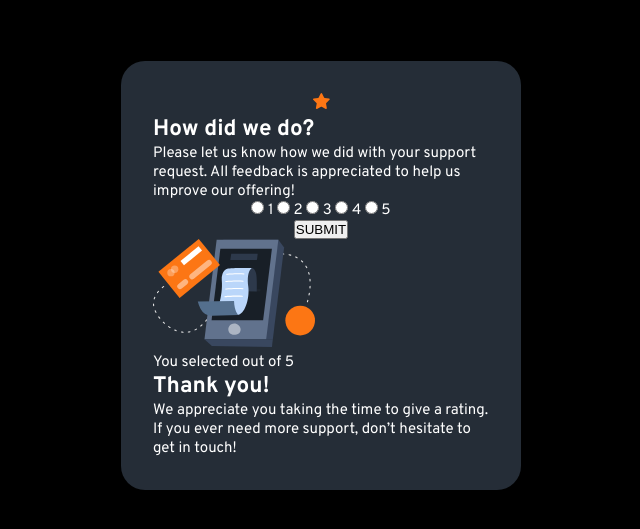
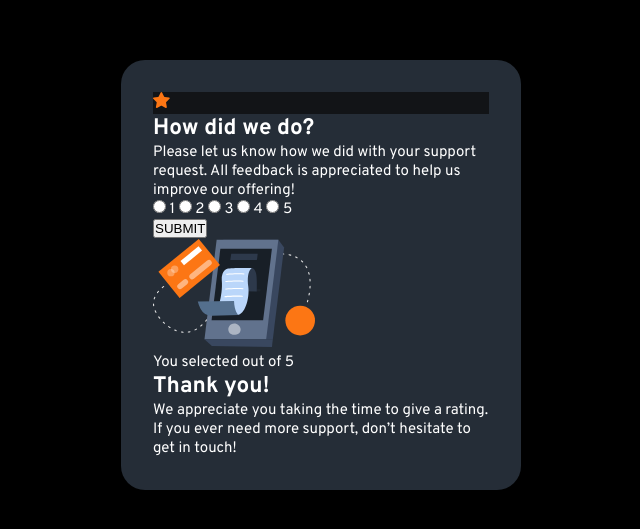
Before and after one commit to SaeM843/Interactive-Rating-Component, a plain HTML site: page index.html in a window 1280 px wide. Shown: the part 125-654 px from the top of the page, without its empty margins (319-959 px from the left). Drawn offline with Linux system fonts and the light colour scheme.

Commit message:
added a color to root

```diff
--- a/style.css
+++ b/style.css
@@ -7,6 +7,7 @@
     --dark-blue: hsl(213, 19%, 18%);
     --very-dark-blue: hsl(216, 12%, 8%);
     --orange: hsl(25, 97%, 53%);
+    --star-circle: hsl(213deg, 20%, 22%);
   }
 
   * {
@@ -33,9 +34,6 @@
     padding: 2rem;
   }
 
-  .rating-state {
-    display: flex;
-    flex-direction: column;
-    justify-content: center;
-    align-items: center;
+  .star {
+    background-color: var(--very-dark-blue);
   }
```
